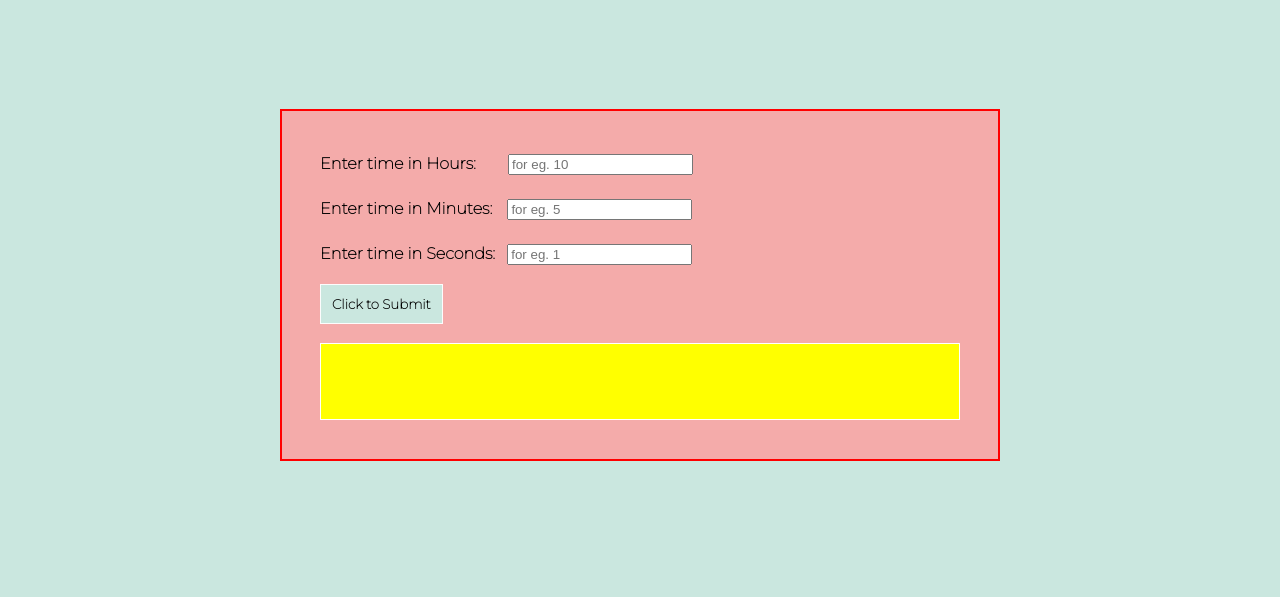
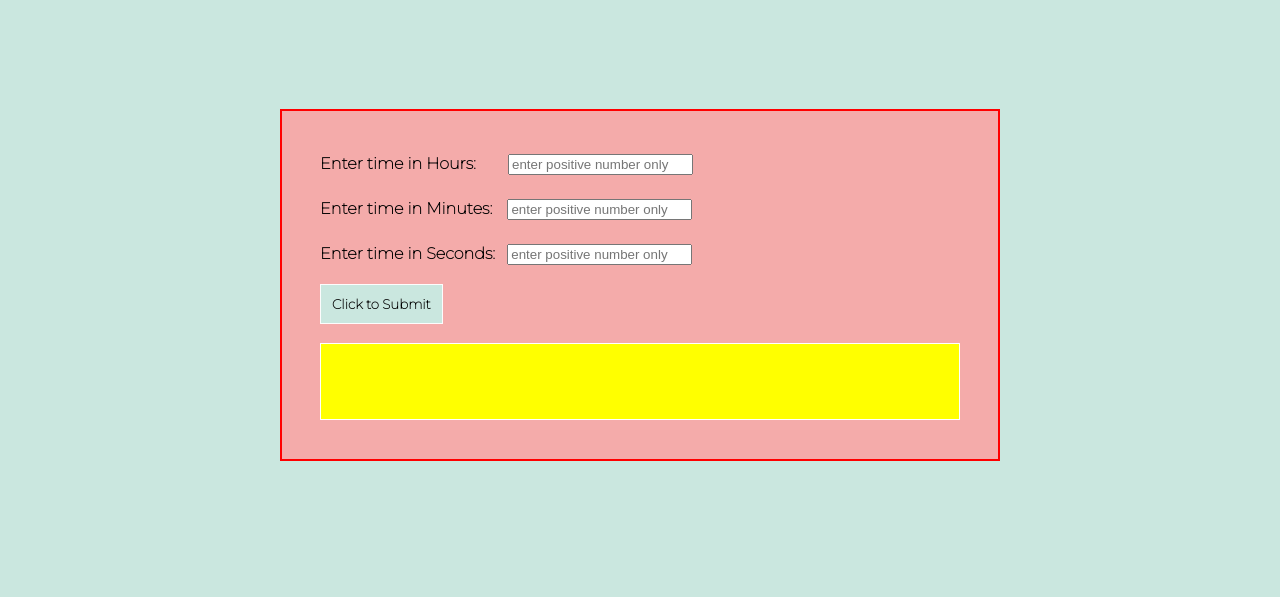
Before and after one commit to purshottamxkumar/javascript-countDown, a plain HTML site: page index.html in a window 1280 px wide. Shown: the part 124-721 px from the top of the page. Drawn offline with Linux system fonts and the light colour scheme.

Commit message:
changed placeholder values

```diff
--- a/index.html
+++ b/index.html
@@ -19,13 +19,13 @@
     <div class="main-content">
         <form onsubmit="todo(); return false;" id="form">
             <label for="timeInHours">Enter time in Hours:</label>
-            <input type="text" id="timeInHours" name="time" placeholder="for eg. 10"><br><br>
+            <input type="text" id="timeInHours" name="time" placeholder="enter positive number only"><br><br>
 
             <label for="timeInMinutes">Enter time in Minutes:</label>
-            <input type="text" id="timeInMinutes" name="time" placeholder="for eg. 5"><br><br>
+            <input type="text" id="timeInMinutes" name="time" placeholder="enter positive number only"><br><br>
 
             <label for="timeInSeconds">Enter time in Seconds:</label>
-            <input type="text" id="timeInSeconds" name="time" placeholder="for eg. 1"><br><br>
+            <input type="text" id="timeInSeconds" name="time" placeholder="enter positive number only"><br><br>
             <button type = "submit" class="btn">Click to Submit</button>
         </form>
         <br>
```
